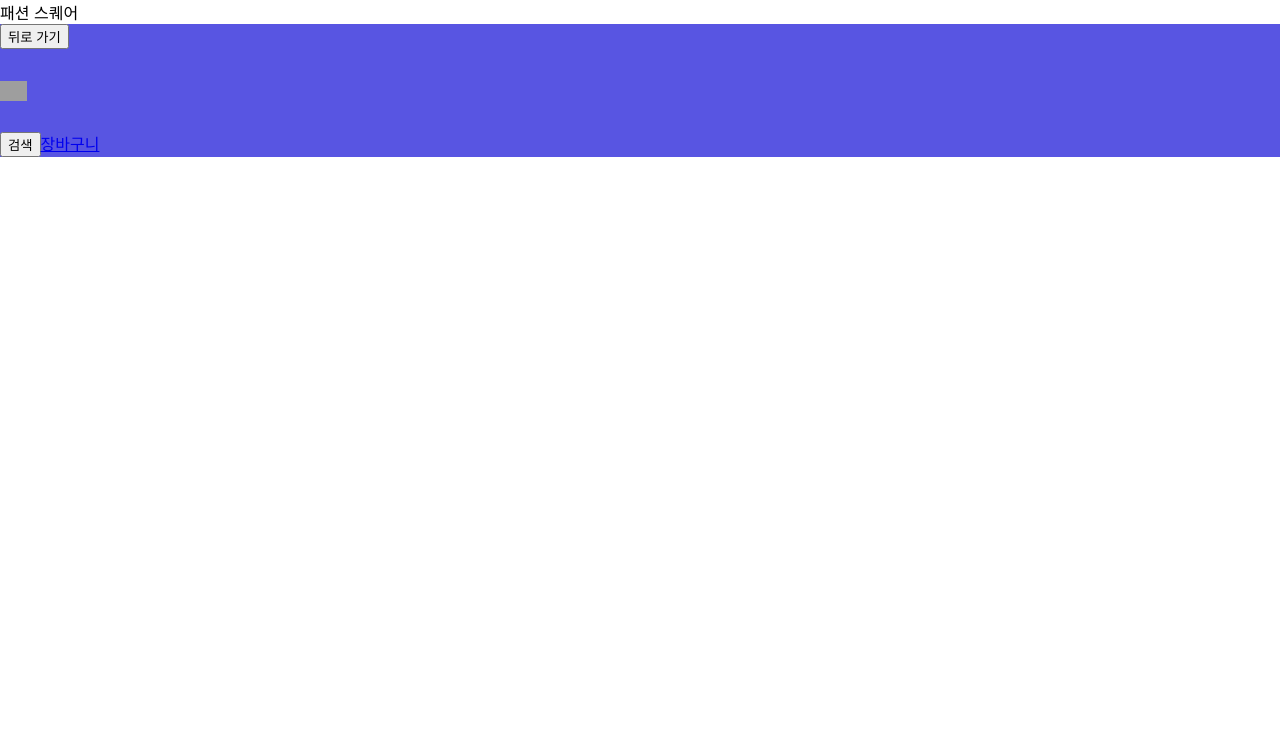
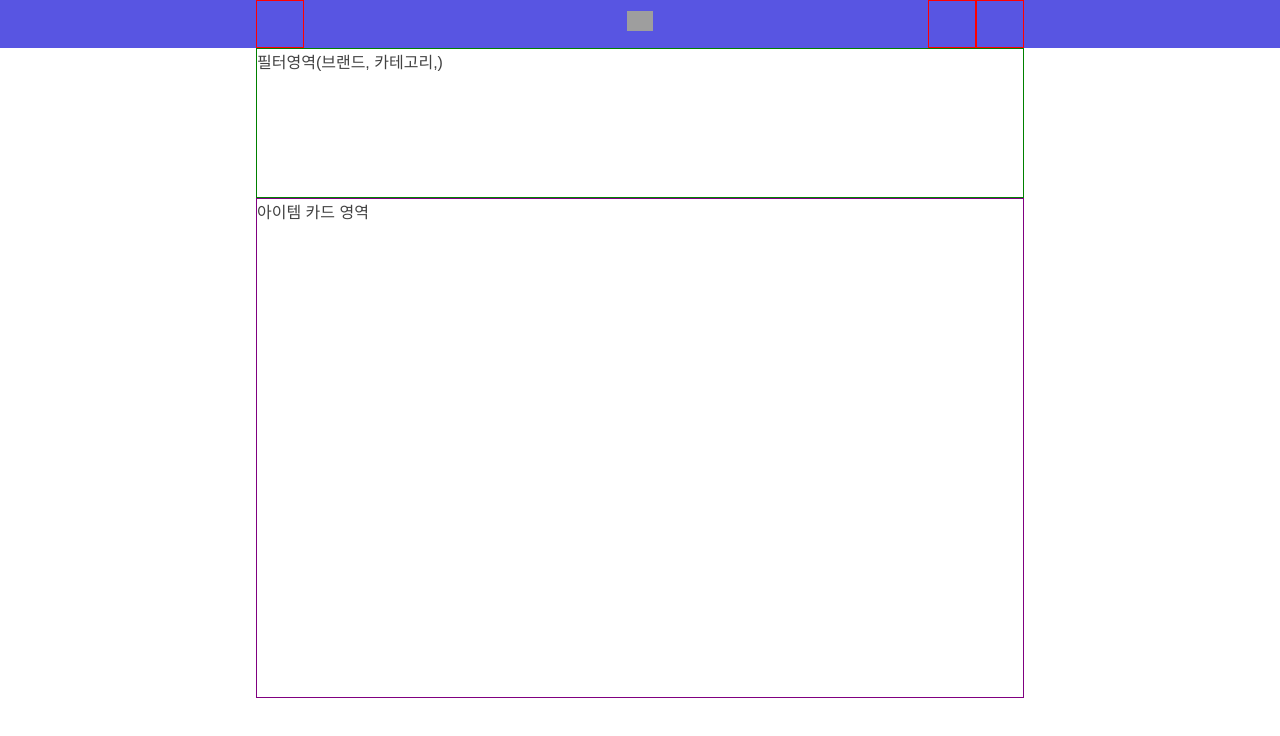
Before and after one commit to hk0920/fashion_square, a React (Create React App) app: page /fashion-square in a window 1280 px wide. Shown: the top 736 px of the page. Built offline with nearby package versions, Linux system fonts and the light colour scheme; grey boxes are pictures that could not be loaded.

Commit message:
[Add] 컴포넌트 별 layout

```diff
--- a/src/App.tsx
+++ b/src/App.tsx
@@ -3,17 +3,24 @@ import { BrowserRouter, Routes, Route } from "react-router-dom";
 import "./App.css";
 import StudyList from "./layouts/StudyList";
 import FashionSquarePage from "./pages/fashionsquare";
+import { GlobalStyle } from "./styles/LayoutStyle";
 
 function App() {
   return (
+    <>
+      <GlobalStyle />
       <BrowserRouter>
         <div id="wrap">
           <Routes>
             <Route path="/" element={<StudyList />}></Route>
-          <Route path="/fashion-square" element={<FashionSquarePage />}></Route>
+            <Route
+              path="/fashion-square"
+              element={<FashionSquarePage />}
+            ></Route>
           </Routes>
         </div>
       </BrowserRouter>
+    </>
   );
 }
 
--- /dev/null
+++ b/src/components/fashionsquare/Filter/index.jsx
@@ -0,0 +1,16 @@
+import React from "react";
+
+const Filter = () => {
+  return (
+    <div>
+      <div
+        className="box__inner"
+        style={{ height: "150px", border: "1px solid green" }}
+      >
+        필터영역(브랜드, 카테고리,)
+      </div>
+    </div>
+  );
+};
+
+export default Filter;
--- a/src/components/fashionsquare/Header/Header.jsx
+++ /dev/null
@@ -1,57 +0,0 @@
-import React from "react";
-import { HeaderComponent } from "../../../styles/LayoutStyle";
-
-const Header = () => {
-  return (
-    <HeaderComponent>
-      <div className="box__header_container">
-        <div className="box__header box__header--dark">
-          <div
-            className="box__header-inner"
-            style={{ backgroundColor: "rgb(88, 85, 226)" }}
-          >
-            <div className="box__header-content">
-              <button
-                type="button"
-                className="button__back"
-                data-montelena-acode="200004333"
-              >
-                <span className="for-a11y">뒤로 가기</span>
-              </button>
-              <div className="box__header-title">
-                <h1 className="box__title">
-                  <a
-                    href="https://m.gmarket.co.kr/?sectionSeq=3&amp;pageTypeSeq=2"
-                    className="link__logo"
-                  >
-                    <img
-                      src="//script.gmarket.co.kr/build/mobile/image/single/gnb/logo_fashionsquare_white.png"
-                      alt="패션스퀘어"
-                      height="20"
-                      className="image"
-                    />
-                  </a>
-                </h1>
-              </div>
-              <div className="box__header-menu">
-                <button
-                  type="button"
-                  className="button__search"
-                  data-montelena-acode="200004337"
-                  data-montelena-type="0"
-                >
-                  <span className="for-a11y">검색</span>
-                </button>
-                <a href="//cart.gmarket.co.kr/ko/m/cart" className="link__cart">
-                  <span className="for-a11y">장바구니</span>
-                </a>
-              </div>
-            </div>
-          </div>
-        </div>
-      </div>
-    </HeaderComponent>
-  );
-};
-
-export default Header;
--- /dev/null
+++ b/src/components/fashionsquare/Header/index.jsx
@@ -0,0 +1,54 @@
+import React from "react";
+import {
+  BackButton,
+  CartButton,
+  HeaderComponent,
+  Heading,
+  SearchButton,
+} from "../../../styles/LayoutStyle";
+
+const Header = ({ data }) => {
+  const { bgColor, title, search, isBack, isCart } = data || {};
+  return (
+    <HeaderComponent bgColor={bgColor}>
+      <div className="box__inner">
+        {isBack && (
+          <BackButton>
+            <span className="for-a11y">뒤로 가기</span>
+          </BackButton>
+        )}
+
+        {title && (
+          <div className="box__header-title">
+            <Heading>
+              <a href={title.linkUrl} className="link__logo">
+                <img
+                  src={title.imageUrl}
+                  alt={title.text}
+                  height="20"
+                  className="image"
+                />
+              </a>
+            </Heading>
+          </div>
+        )}
+
+        <div className="box__header-menu">
+          {search && (
+            <SearchButton>
+              <span className="for-a11y">검색</span>
+            </SearchButton>
+          )}
+
+          {isCart && (
+            <CartButton>
+              <span className="for-a11y">장바구니</span>
+            </CartButton>
+          )}
+        </div>
+      </div>
+    </HeaderComponent>
+  );
+};
+
+export default Header;
--- /dev/null
+++ b/src/components/fashionsquare/ItemCard/index.jsx
@@ -0,0 +1,16 @@
+import React from "react";
+
+const ItemCard = () => {
+  return (
+    <div>
+      <div
+        className="box__inner"
+        style={{ height: "500px", border: "1px solid purple" }}
+      >
+        아이템 카드 영역
+      </div>
+    </div>
+  );
+};
+
+export default ItemCard;
--- /dev/null
+++ b/src/components/fashionsquare/dummyData/dummyData.json
@@ -0,0 +1,15 @@
+{
+  "Header": {
+    "bgColor": "rgb(88, 85, 226)",
+    "title": {
+      "text": "패션스퀘어",
+      "imageUrl": "//script.gmarket.co.kr/build/mobile/image/single/gnb/logo_fashionsquare_white.png",
+      "linkUrl": "#"
+    },
+    "search": {
+      "isVisible": true
+    },
+    "isBack": true,
+    "isCart": true
+  }
+}
--- a/src/layouts/StudyList.jsx
+++ b/src/layouts/StudyList.jsx
@@ -1,5 +1,7 @@
 import React from "react";
 import { Link } from "react-router-dom";
+
+import "./layout.css";
 
 const studyData = [
   {
@@ -12,18 +14,21 @@ const studyData = [
 
 const StudyList = () => {
   return (
-    <ul className="list__study">
+    <div className="box__index">
+      <p className="text__title">개인 스터디 리스트</p>
+      <ul className="list__index">
         {studyData.map((data, index) => {
           return (
             <li className="list-item" key={`study_${index}`}>
-            <Link to={data.link}>
+              <Link to={data.link} className="link__item">
                 <p className="text__service">{data.service}</p>
+              </Link>
               <span className="text__date">{data.date}</span>
-            </Link>
             </li>
           );
         })}
       </ul>
+    </div>
   );
 };
 
--- /dev/null
+++ b/src/layouts/layout.css
@@ -0,0 +1,26 @@
+* {
+  padding: 0;
+  margin: 0;
+  color: #222;
+}
+a {
+  text-decoration: none;
+}
+.box__index {
+  max-width: 1200px;
+  margin: 20px auto;
+  .text__title {
+    margin-bottom: 15px;
+    font-size: 20px;
+    font-weight: bold;
+  }
+}
+.list__index {
+  border-top: 2px solid #222;
+  .list-item {
+    display: flex;
+    padding: 10px 20px;
+    border-bottom: 1px solid #222;
+    justify-content: space-between;
+  }
+}
--- a/src/pages/fashionsquare/index.jsx
+++ b/src/pages/fashionsquare/index.jsx
@@ -1,12 +1,16 @@
 import React from "react";
-import Header from "../../components/fashionsquare/Header/Header";
-import { HeaderStyle } from "../../styles/LayoutStyle";
+import Header from "../../components/fashionsquare/Header";
+import Filter from "../../components/fashionsquare/Filter";
+
+import dummyData from "../../components/fashionsquare/dummyData/dummyData.json";
+import ItemCard from "../../components/fashionsquare/ItemCard";
 
 const FashionSquarePage = () => {
   return (
     <>
-      패션 스퀘어
-      <Header />
+      <Header data={dummyData.Header} />
+      <Filter />
+      <ItemCard />
     </>
   );
 };
--- a/src/styles/LayoutStyle.tsx
+++ b/src/styles/LayoutStyle.tsx
@@ -1,4 +1,4 @@
-import styled, { createGlobalStyle } from "styled-components";
+import styled, { createGlobalStyle, css } from "styled-components";
 import { theme } from "./Theme";
 
 export const GlobalStyle = createGlobalStyle`
@@ -6,6 +6,7 @@ export const GlobalStyle = createGlobalStyle`
 		font-family:'Montserrat', 'Noto Sans KR', sans-serif;
 		color:${theme.colors.textColor};
 		box-sizing:border-box;
+
 		@media all and ${theme.device.mobile}{
 			font-size:14px;
 		}
@@ -13,14 +14,17 @@ export const GlobalStyle = createGlobalStyle`
 	.text--point {
 		color:${theme.colors.pointColor};
 	}
-    .inner {
-        width:1170px;
+	.box__inner {
+		width:768px;
 		margin:0 auto;
+
 		@media all and ${theme.device.mobile}{
 			width:calc(100% - 32px);
 		}
 	}
-    a {
+	button, a {
+		background:none;
+		border:none;
 		text-decoration:none;
 	}
 	.for-a11y{
@@ -32,6 +36,65 @@ export const GlobalStyle = createGlobalStyle`
 	}
 `;
 
-export const HeaderComponent = styled.header`
-  background: blue;
+const buttonSizeStyle = css`
+  display: block;
+  width: 48px;
+  height: 48px;
+  border: 1px solid red;
 `;
+
+export const BackButton = styled.button`
+  ${buttonSizeStyle}
+`;
+
+export const SearchButton = styled.button`
+  ${buttonSizeStyle}
+`;
+
+export const CartButton = styled.a`
+  ${buttonSizeStyle}
+`;
+
+export const Heading = styled.h1`
+  display: block;
+  font-size: 18px;
+  font-weight: 500;
+  line-height: 24px;
+  color: #222;
+  white-space: nowrap;
+  text-overflow: ellipsis;
+  overflow: hidden;
+`;
+
+export const HeaderComponent = styled.header<{ bgColor: string }>`
+  height: 48px;
+  background: ${(props) => props.bgColor};
+
+  .box__inner {
+    position: relative;
+  }
+
+  ${BackButton} {
+    position: absolute;
+    top: 0;
+    left: 0;
+  }
+
+  ${SearchButton} {
+    position: absolute;
+    top: 0;
+    right: 48px;
+  }
+  ${CartButton} {
+    position: absolute;
+    top: 0;
+    right: 0;
+  }
+
+  ${Heading} {
+    display: flex;
+    height: 48px;
+    align-items: center;
+    justify-content: center;
+  }
+`;
--- a/src/styles/Theme.tsx
+++ b/src/styles/Theme.tsx
@@ -9,7 +9,7 @@ const deviceSize = {
 export const theme: DefaultTheme = {
   colors: {
     textColor: "#424242",
-    pointColor: "#7ec9d5 ",
+    pointColor: "#5855E2 ",
   },
   device: {
     mobile: `(max-width:${deviceSize.mobile})`,
```
Lines whose indentation alone changed are shown as unchanged.
